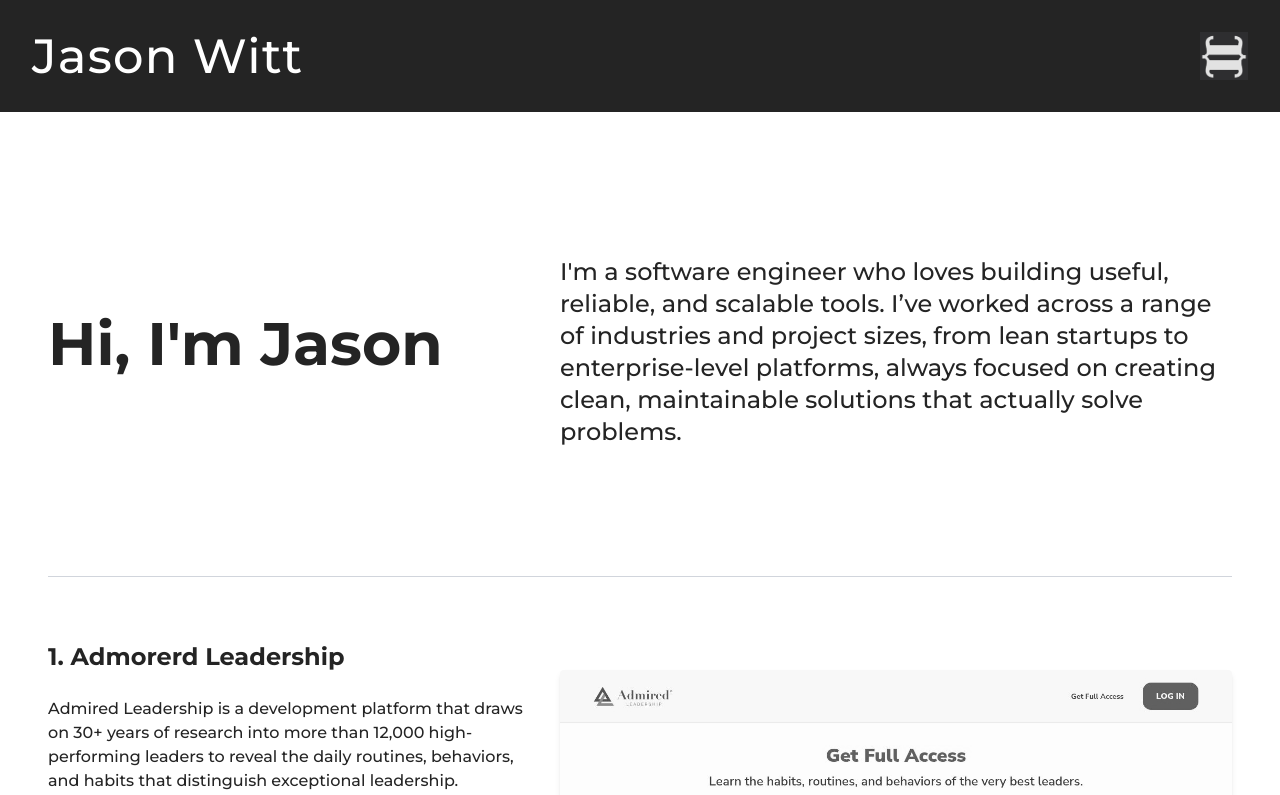
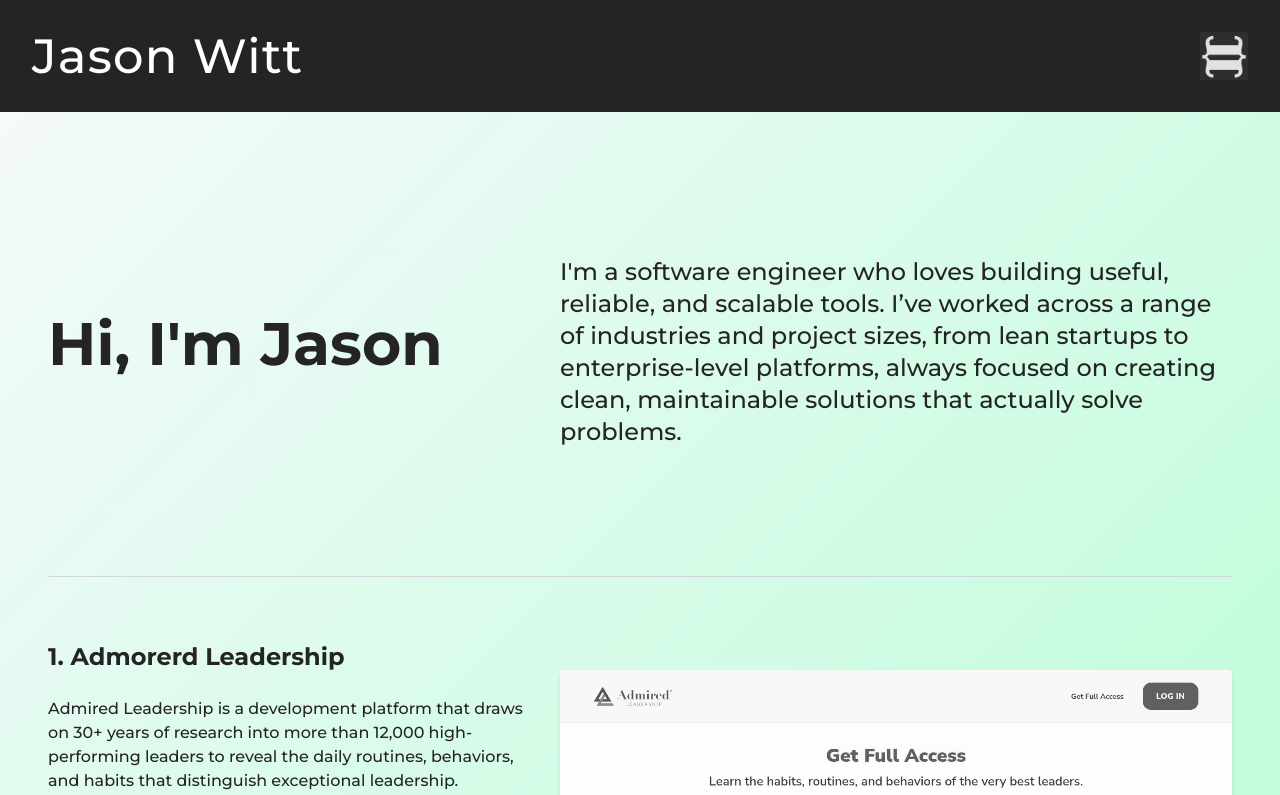
Before and after one commit to JAW-Dev/portfolio, a React (Vite) app: page / in a window 1280 px wide. Shown: the top 795 px of the page. Built offline with nearby package versions, Linux system fonts and the light colour scheme.

Commit message:
Added some color to bacground

```diff
--- a/src/App.css
+++ b/src/App.css
@@ -10,6 +10,10 @@
 @tailwind components;
 @tailwind utilities;
 
+.App {
+  background: linear-gradient(135deg, hsl(210, 40%, 98%) 0%, hsl(145, 100%, 76%) 100%);
+}
+
 .container {
   @apply mx-auto;
   max-width: 1440px;
--- a/src/App.tsx
+++ b/src/App.tsx
@@ -14,11 +14,11 @@ const App: React.FC = React.memo(() => {
         <div className="px-8 py-4 bg-dark w-full">
           <Header />
         </div>
-        <div className="px-8 py-4 bg-white w-full">
+        <div className="px-8 py-4 w-full">
           <Intro />
           <Projects />
         </div>
-        <div className="px-8 py-4 bg-white w-full">
+        <div className="px-8 py-4 w-full">
           <Footer />
         </div>
       </div>
```
